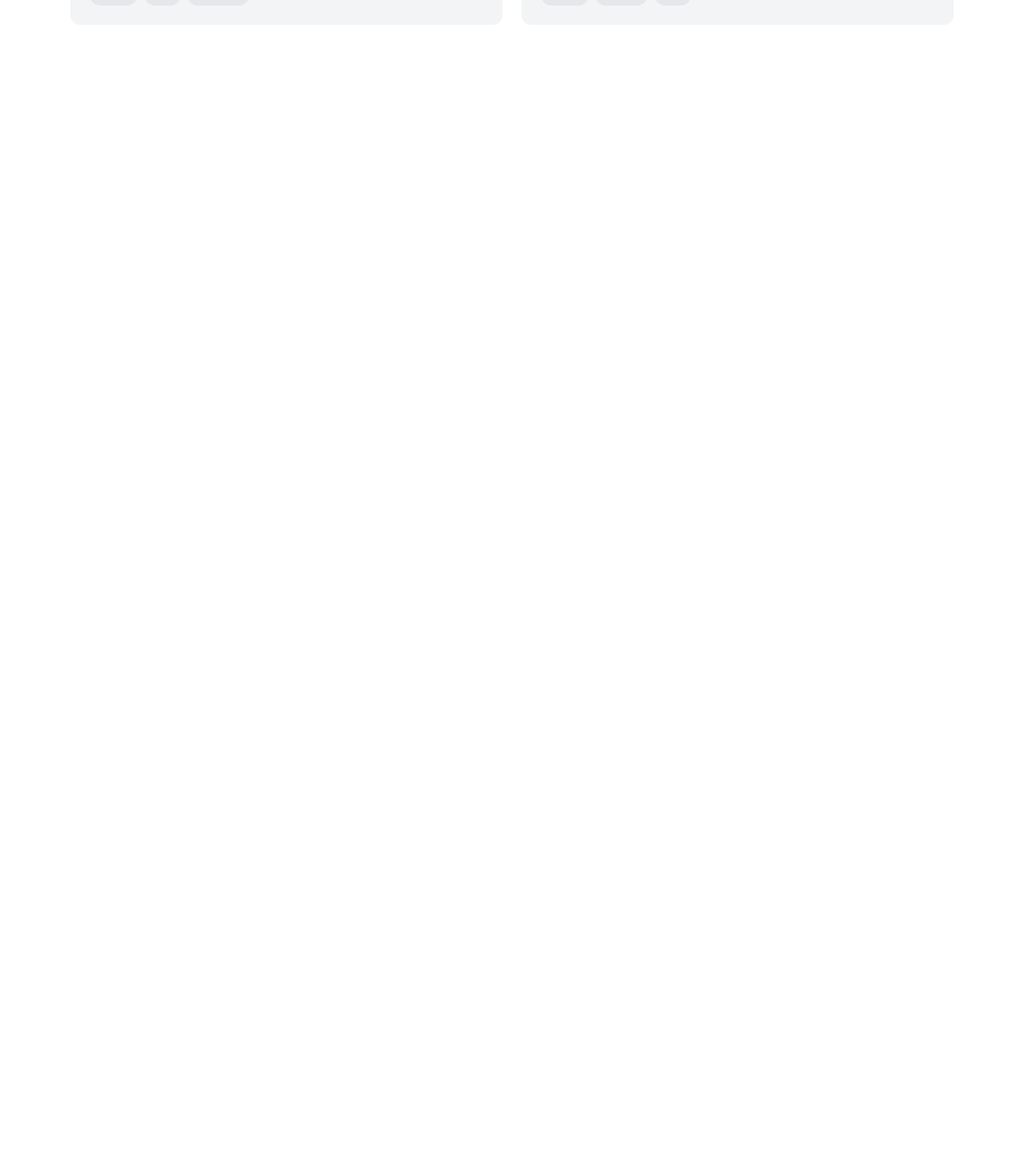
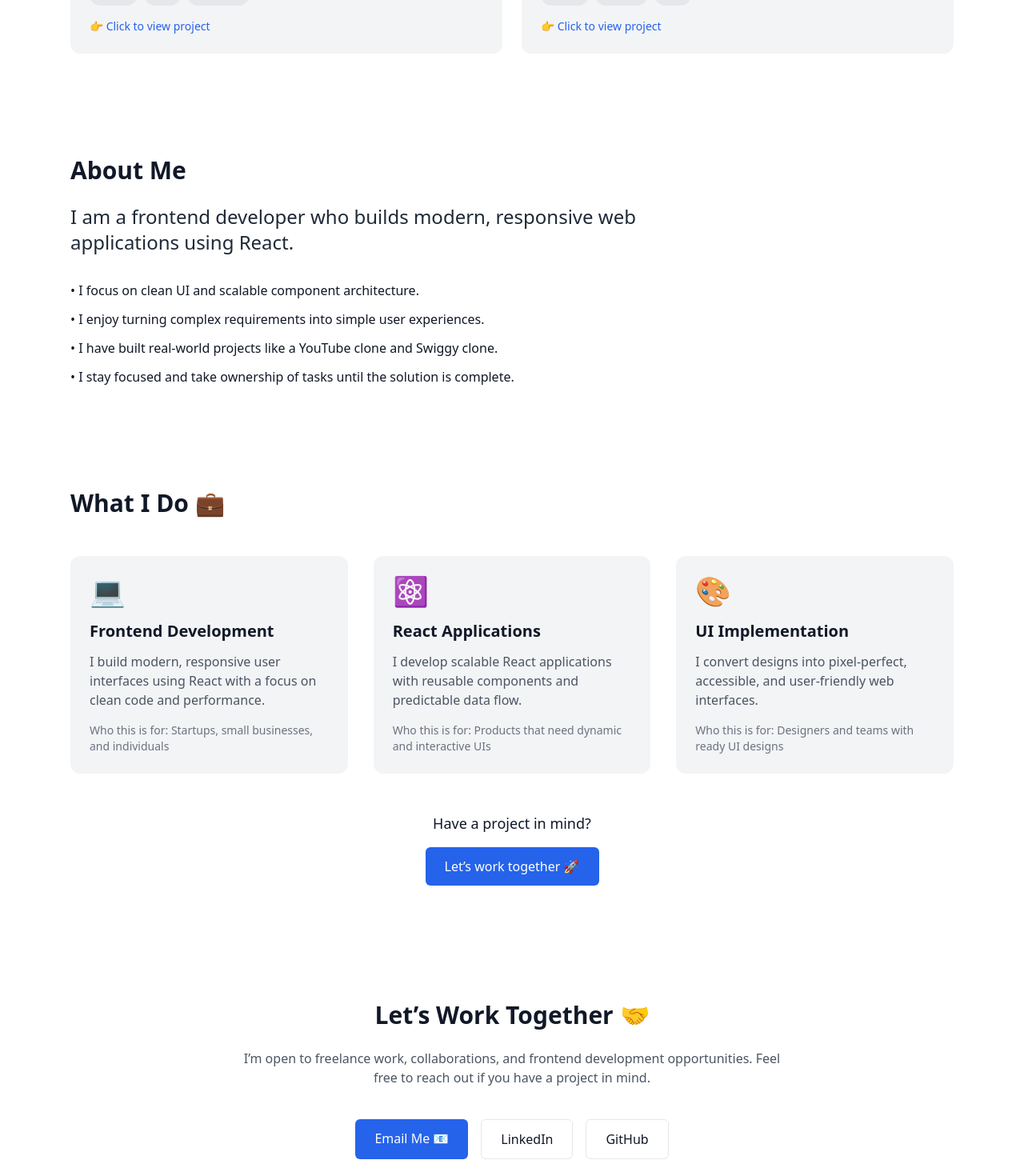
Before and after one commit to vijaydurgasi/Portfolio---vijay, a React (Vite) app: page / in a window 1280 px wide. Shown: the part 1105-2570 px from the top of the page at 80% size. Before the commit the page ends 1200 px from the top, so only its background shows below. Built offline with nearby package versions, Linux system fonts and the light colour scheme.

Commit message:
Building Contac page

```diff
--- a/src/App.jsx
+++ b/src/App.jsx
@@ -20,6 +20,7 @@ function App() {
     }
   }, [isDark]);
 
+  // Hero
   const heroData = {
     name: "Vijay",
     role: "Frontend Developer",
@@ -27,6 +28,7 @@ const heroData = {
     image: tomImg,
   };
 
+  // skills
   const skillsData = [
     "⚛️ React",
     "🟨 JavaScript (ES6+)",
@@ -41,31 +43,83 @@ const toolsData = [
     "🌐 REST APIs",
   ];
 
+  //projects
   const projectsData = [
     {
-    id: "swiggy",
+      id: "youtube",
       title: "YouTube Clone 📺",
       description: "Video streaming app built with React and YouTube API.",
       tech: ["React", "API", "Tailwind"],
       liveLink: "https://your-youtube-clone-link.com",
     },
     {
-    id:"youtube",
+      id: "swiggy",
       title: "Swiggy Clone 🍔",
       description: "Food ordering UI with real-world flow and state handling.",
       tech: ["React", "Redux", "API"],
-    liveLink: "https://your-swiggy-clone-link.com",
+      liveLink: "https://vijaydurgasi.github.io/Namaste-React/#/",
     },
   ];
 
+  //About
+  const aboutData = {
+    heading: "About Me",
+    intro:
+      "I am a frontend developer who builds modern, responsive web applications using React.",
+    points: [
+      "I focus on clean UI and scalable component architecture.",
+      "I enjoy turning complex requirements into simple user experiences.",
+      "I have built real-world projects like a YouTube clone and Swiggy clone.",
+      "I stay focused and take ownership of tasks until the solution is complete.",
+    ],
+  };
+
+  //service
+  const servicesData = [
+    {
+      id: "frontend-dev",
+      icon: "💻",
+      title: "Frontend Development",
+      description:
+        "I build modern, responsive user interfaces using React with a focus on clean code and performance.",
+      for: "Startups, small businesses, and individuals",
+    },
+    {
+      id: "react-apps",
+      icon: "⚛️",
+      title: "React Applications",
+      description:
+        "I develop scalable React applications with reusable components and predictable data flow.",
+      for: "Products that need dynamic and interactive UIs",
+    },
+    {
+      id: "ui-implementation",
+      icon: "🎨",
+      title: "UI Implementation",
+      description:
+        "I convert designs into pixel-perfect, accessible, and user-friendly web interfaces.",
+      for: "Designers and teams with ready UI designs",
+    },
+  ];
+
+  //contact
+  const contactData = {
+    heading: "Let’s Work Together 🤝",
+    message:
+      "I’m open to freelance work, collaborations, and frontend development opportunities. Feel free to reach out if you have a project in mind.",
+    email: "durgasivijay2005@gmail.com",
+    linkedin: "https://linkedin.com/in/vijaydurgasi",
+    github: "https://github.com/vijaydurgasi",
+  };
 
   return (
 
     <div className="min-h-screen transition-colors bg-white text-gray-900 dark:bg-gray-900 dark:text-white">
-    <NaviBar isDark={isDark} setIsDark={setIsDark}/>
+      <NaviBar isDark={isDark} setIsDark={setIsDark} />
       <Body heroData={heroData} skillsData={skillsData}
-    toolsData = {toolsData}projectsData = {projectsData}/>
-
+        toolsData={toolsData} projectsData={projectsData}
+        aboutData={aboutData} servicesData={servicesData}
+        contactData={contactData} />
     </div>
 
   );
--- /dev/null
+++ b/src/Components/About.jsx
@@ -0,0 +1,24 @@
+
+const About = ({ aboutData }) => {
+    const { heading, intro, points } = aboutData;
+
+    return (
+        <section className="max-w-6xl mx-auto px-6 py-16">
+            <h3 className="text-3xl font-bold mb-6">{heading}</h3>
+
+            <p className="max-w-3xl mb-8 text-xl md:text-2xl  text-gray-800 dark:text-gray-200 leading-relaxed  font-light">
+                {intro}
+            </p>
+
+            <ul className="space-y-3">
+                {points.map((point, index) => (
+                    <li key={index}>
+                        • {point}
+                    </li>
+                ))}
+            </ul>
+        </section>
+    );
+};
+
+export default About;
--- a/src/Components/Body.jsx
+++ b/src/Components/Body.jsx
@@ -1,15 +1,21 @@
+import About from "./About";
 import Hero from "./Hero";
 import Projects from "./Project";
+import Services from "./Service";
 import Skill from "./Skills";
+import Contact from "./Contact";
 
-
-const Body = ({heroData ,skillsData, toolsData, projectsData}) => {
+const Body = ({ heroData, skillsData, toolsData, projectsData, aboutData, servicesData, contactData, }) => {
 
     return (
         <div>
-            <Hero heroData = {heroData}/>
-            <Skill skillsData = {skillsData} toolsData={toolsData}/>
+            <Hero heroData={heroData} />
+            <Skill skillsData={skillsData} toolsData={toolsData} />
             <Projects projectsData={projectsData} />
+            <About aboutData={aboutData} />
+            <Services servicesData={servicesData} />
+            <Contact contactData={contactData} />
+
         </div>
     );
 };
--- /dev/null
+++ b/src/Components/Contact.jsx
@@ -0,0 +1,42 @@
+const Contact = ({ contactData }) => {
+    const { heading, message, email, linkedin, github } = contactData;
+
+    return (
+        <section className="max-w-6xl mx-auto px-6 py-20 text-center">
+            <h3 className="text-3xl font-bold mb-6">{heading}</h3>
+
+            <p className="max-w-2xl mx-auto mb-10 text-gray-600 dark:text-gray-300">
+                {message}
+            </p>
+
+            <div className="flex flex-col sm:flex-row justify-center gap-4">
+                <a
+                    href={`mailto:${email}`}
+                    className="px-6 py-3 rounded-md bg-blue-600 text-white"
+                >
+                    Email Me 📧
+                </a>
+
+                <a
+                    href={linkedin}
+                    target="_blank"
+                    rel="noopener noreferrer"
+                    className="px-6 py-3 rounded-md border"
+                >
+                    LinkedIn
+                </a>
+
+                <a
+                    href={github}
+                    target="_blank"
+                    rel="noopener noreferrer"
+                    className="px-6 py-3 rounded-md border"
+                >
+                    GitHub
+                </a>
+            </div>
+        </section>
+    );
+};
+
+export default Contact;
--- a/src/Components/ProjectCard.jsx
+++ b/src/Components/ProjectCard.jsx
@@ -1,23 +1,9 @@
 const ProjectCard = ({ projectData }) => {
-  const {
-    title,
-    description,
-    tech = [],
-    liveLink,
-  } = projectData;
+  const { title, description, tech = [], liveLink } = projectData;
 
   return (
-    <a
-      href={liveLink}
-      target="_blank"
-      rel="noopener noreferrer"
-      className="block"
-    >
-      <div
-        className="p-6 rounded-xl bg-gray-100 dark:bg-gray-800
-                   hover:shadow-xl hover:-translate-y-1
-                   transition-all cursor-pointer"
-      >
+    <a href={liveLink} target="_blank" rel="noopener noreferrer" className="block">
+      <div className="p-6 rounded-xl bg-gray-100 dark:bg-gray-800 hover:shadow-xl hover:-translate-y-1 transition-all cursor-pointer">
         <h4 className="text-xl font-semibold mb-2">{title}</h4>
 
         <p className="text-gray-600 dark:text-gray-300 mb-4">
@@ -25,10 +11,10 @@ const ProjectCard = ({ projectData }) => {
         </p>
 
         {tech.length > 0 && (
-          <div className="flex flex-wrap gap-2">
-            {tech.map((item, index) => (
+          <div className="flex flex-wrap gap-2 mb-4">
+            {tech.map((item) => (
               <span
-                key={index}
+                key={item}
                 className="text-sm px-3 py-1 rounded-full bg-gray-200 dark:bg-gray-700"
               >
                 {item}
@@ -36,6 +22,10 @@ const ProjectCard = ({ projectData }) => {
             ))}
           </div>
         )}
+
+        <p className="text-sm font-medium text-blue-600 dark:text-blue-400">
+          👉 Click to view project
+        </p>
       </div>
     </a>
   );
--- /dev/null
+++ b/src/Components/Service.jsx
@@ -0,0 +1,41 @@
+const Services = ({ servicesData }) => {
+    return (
+        <section className="max-w-6xl mx-auto px-6 py-16">
+            <h3 className="text-3xl font-bold mb-12">What I Do 💼</h3>
+
+            <div className="grid md:grid-cols-3 gap-8">
+                {servicesData.map((service) => (
+                    <div
+                        key={service.id}
+                        className="p-6 rounded-xl bg-gray-100 dark:bg-gray-800 hover:shadow-lg transition-all" >
+                        <div className="text-4xl mb-4">{service.icon}</div>
+
+                        <h4 className="text-xl font-semibold mb-3">
+                            {service.title}
+                        </h4>
+
+                        <p className="text-gray-600 dark:text-gray-300 mb-4">
+                            {service.description}
+                        </p>
+
+                        <p className="text-sm text-gray-500 dark:text-gray-400">
+                            <span className="font-medium">Who this is for:</span>{" "}
+                            {service.for}
+                        </p>
+                    </div>
+                ))}
+            </div>
+
+            <div className="mt-12 text-center">
+                <p className="text-lg mb-4">
+                    Have a project in mind?
+                </p>
+                <button className="px-6 py-3 rounded-md bg-blue-600 text-white">
+                    Let’s work together 🚀
+                </button>
+            </div>
+        </section>
+    );
+};
+
+export default Services;
```
Lines whose indentation alone changed are shown as unchanged.
